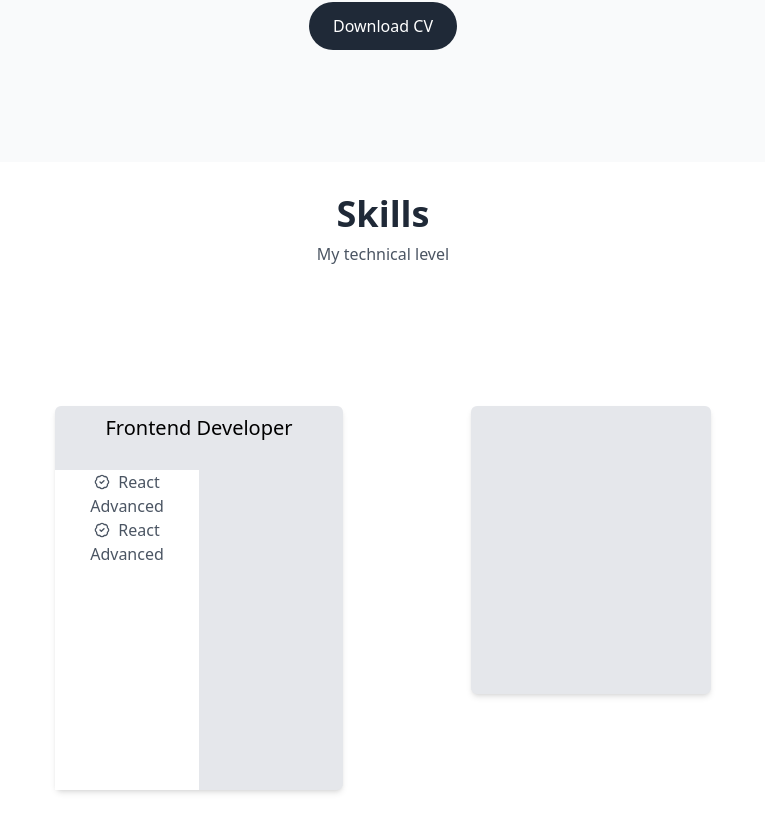
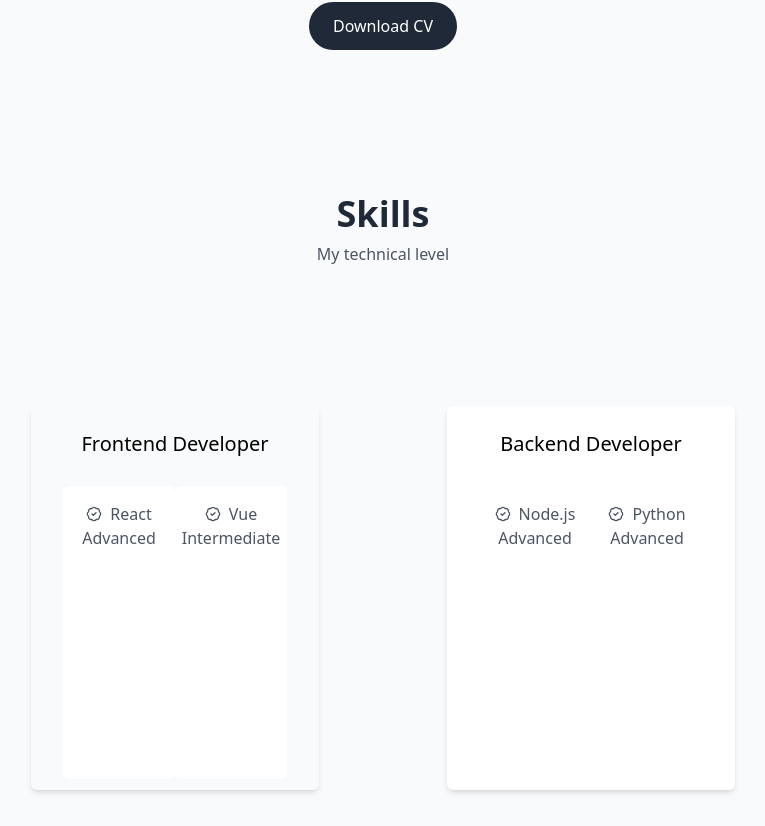
Before and after one commit to RouqX7/Portfolio-Website, a React (Vite) app: page / in a window 1280 px wide. Shown: the part 1494-2320 px from the top of the page, without its empty margins (273-1038 px from the left). Built offline with nearby package versions, Linux system fonts and the light colour scheme.

Commit message:
Services skills and about sections updated

```diff
--- a/src/App.jsx
+++ b/src/App.jsx
@@ -15,7 +15,7 @@ function App() {
   return (
     <div>
       <NavBar />
-      <div id="home" className="section h-screen flex flex-col items-center justify-center bg-gray-100">
+      <div id="home" className="section h-screen flex flex-col items-center justify-center bg-gray-50">
         <div className="flex flex-col md:flex-row items-center justify-center">
           <div className="md:order-2 md:ml-8">
             <HomeProfile />
@@ -33,7 +33,7 @@ function App() {
           </div>
         </div>
       </div>
-      <div id="skills" className="section h-screen flex items-center justify-center">
+      <div id="skills" className="section h-screen flex items-center justify-center bg-gray-50">
       <div className="max-w-screen-lg mx-auto p-4">
         <div className="md:order-2 md:ml-8">
         <Skills/>
@@ -47,7 +47,7 @@ function App() {
           </div>
         </div>
       </div>
-      <div id="portfolio" className="section h-screen flex items-center justify-center">
+      <div id="portfolio" className="section h-screen flex items-center justify-center bg-gray-50">
       <div className="md:order-2 md:ml-8">
         <Portfolio/>
           </div>
--- a/src/NavBar.jsx
+++ b/src/NavBar.jsx
@@ -2,10 +2,10 @@ import React from "react";
 
 function NavBar() {
   return (
-    <nav className="bg-white border-gray-200">
+    <nav className="bg-white sticky top-0 z-50 border-gray-200">
       <div className="max-w-screen-xl flex flex-wrap items-center justify-between mx-auto p-4">
         <a href="#home" className="flex items-center space-x-3 rtl:space-x-reverse">
-          <span className="absolute left-0 text-2xl font-semibold whitespace-nowrap text-gray-900">Farouq</span>
+          <span className="absolute left-0 text-2xl ml-16 font-poppins whitespace-nowrap text-gray-900">Farouq</span>
         </a>
         <button
           data-collapse-toggle="navbar-default"
--- /dev/null
+++ b/src/components/ServicesModal.jsx
@@ -0,0 +1,23 @@
+import React from 'react';
+import { IoCloseSharp } from "react-icons/io5";
+
+function ServicesModal({ title, summary, description, onClose }) {
+  return (
+    <div className='fixed inset-0 bg-black bg-opacity-30 backdrop-blur-sm flex justify-center items-center'>
+      <div className='relative bg-white rounded-lg shadow-md px-20 py-10 flex flex-col gap-5 items-center w-96'>
+        {/* Close button positioned above the white box */}
+        <button
+          onClick={onClose}
+          className='absolute -top-10 right-0 text-black'
+        >
+          <IoCloseSharp size={30} />
+        </button>
+        <div className='mt-10 text-center font-bold'>{title}</div>
+        <div className='text-gray-600'>{summary}</div>
+        <div className='text-gray-400'>{description}</div>
+      </div>
+    </div>
+  );
+}
+
+export default ServicesModal;
--- a/src/pages/Services.jsx
+++ b/src/pages/Services.jsx
@@ -1,29 +1,62 @@
-import React from 'react'
-import { FaReact } from 'react-icons/fa'
+import React, { useState } from 'react';
+import { FaReact } from 'react-icons/fa';
 import { MdOutlineWeb } from "react-icons/md";
+import { FaLongArrowAltRight } from "react-icons/fa";
+import ServicesModal from '../components/ServicesModal';
 
 function Services() {
+  const [showModal, setShowModal] = useState(false);
+  const [modalData, setModalData] = useState({ title: '', summary: '', description: '' });
+
+  const handleOpenModal = (title, summary, description) => {
+    setModalData({ title, summary, description });
+    setShowModal(true);
+  };
+
   return (
     <div className='min-h-screen flex flex-col p-8'>
       {/* Title Section */}
-      <h1 className='text-4xl font-bold text-gray-800  text-center'>Services</h1>
+      <h1 className='text-4xl font-bold text-gray-800 text-center'>Services</h1>
       <h2 className='text-md mt-2 text-gray-600 text-center'>What I offer</h2>
 
       {/* Container for Service Boxes */}
       <div className='flex-grow flex justify-center items-center'>
         <div className='flex flex-row space-x-14'>
+          {/* First Service Box */}
           <div className='bg-white h-64 w-48 rounded-md shadow-md'>
             <div className='flex flex-col p-4'>
               <MdOutlineWeb className='text-gray-500 text-3xl mt-24 ml-0' />
-              <p className='mt-4 text-left text-gray-800'>Web Design</p>
+              <p className='mt-4 text-left text-gray-800'>Full Stack Developer</p>
+              <div className='flex flex-row mt-2 h-auto w-auto'>
+                <button
+                  onClick={() => handleOpenModal('Full Stack Developer', 'Build full stack web applications', 'I offer expertise in both frontend and backend development.')}
+                  className='text-left text-gray-500'
+                >
+                  View more
+                </button>
+                <FaLongArrowAltRight className='mt-1 ml-1 text-gray-400 ' />
+              </div>
             </div>
           </div>
+
+          {/* Second Service Box */}
           <div className='bg-white h-64 w-48 rounded-md shadow-md'>
             <div className='flex flex-col p-4'>
-              <FaReact className='text-gray-500 text-3xl mt-24 ml-0' />
-              <p className='mt-4 text-left text-gray-800'>React Development</p>
+              <MdOutlineWeb className='text-gray-500 text-3xl mt-24 ml-0' />
+              <p className='mt-4 text-left text-gray-800'>Backend Developer</p>
+              <div className='flex flex-row mt-2 h-auto w-auto'>
+                <button
+                  onClick={() => handleOpenModal('Backend Developer', 'Build scalable server-side applications', 'I specialize in creating robust backend solutions.')}
+                  className='text-left text-gray-500'
+                >
+                  View more
+                </button>
+                <FaLongArrowAltRight className='mt-1 ml-1 text-gray-400 ' />
+              </div>
             </div>
           </div>
+
+          {/* Third Service Box */}
           <div className='bg-white h-64 w-48 rounded-md shadow-md'>
             <div className='flex flex-col p-4'>
               <FaReact className='text-gray-500 text-3xl mt-24 ml-0' />
@@ -32,8 +65,11 @@ function Services() {
           </div>
         </div>
       </div>
+
+      {/* Modal */}
+      {showModal && <ServicesModal onClose={() => setShowModal(false)} {...modalData} />}
     </div>
-  )
+  );
 }
 
-export default Services
+export default Services;
--- a/src/pages/about.jsx
+++ b/src/pages/about.jsx
@@ -21,7 +21,8 @@ function About() {
             <InfoCard icon="📁" title="Completed" description="40+ Projects Individual and College" />
             <InfoCard icon="🎧" title="Support" description="Online 24/7" />
           </div>
-          <div className=" w-full mt-8 p-4">
+          {/* The text box */}
+          <div className=" rounded-sm w-auto mt-8 p-4">
             <p className="text-gray-700">
               I am a Computer Systems graduate from the University of Limerick with a strong passion for developing innovative and efficient software solutions. With expertise in full-stack development, I have the skills to create dynamic and responsive websites from scratch. As a software engineer, I have successfully completed numerous projects, showcasing my ability to deliver high-quality and user-friendly applications. Let's collaborate and bring your ideas to life!
             </p>
--- a/src/pages/skills.jsx
+++ b/src/pages/skills.jsx
@@ -5,36 +5,69 @@ function Skills() {
   return (
     <div className="min-h-screen flex flex-col p-8">
       {/* Title Section */}
-      <h1 className="text-4xl font-bold text-gray-800  text-center">Skills</h1>
-      <h2 className="text-md mt-2 text-gray-600 text-center">
-        My technical level
-      </h2>
+      <h1 className="text-4xl font-bold text-gray-800 text-center">Skills</h1>
+      <h2 className="text-md mt-2 text-gray-600 text-center">My technical level</h2>
 
+      {/* Main Content */}
       <div className="flex-grow flex justify-center items-center">
         <div className="flex flex-row space-x-32">
-          <div className="bg-gray-200 h-96 w-72 rounded-md shadow-md">
+          {/* First Skill Box */}
+          <div className=" h-96 w-72 rounded-md shadow-md p-4">
             <div className="text-center text-xl mt-2">Frontend Developer</div>
-            <div className="h-5/6 mt-7  w-1/2 bg-white ">
-              <div className="w-full  h-auto text-gray-600 text-center flex flex-col items-center font font-medium ">
+
+            <div className="h-5/6 mt-7 w-full flex justify-between px-4">
+              {/* First White Box */}
+              <div className="w-1/2 bg-white rounded-md p-4">
+                <div className="w-full h-auto text-gray-600 text-center flex flex-col items-center font-medium">
                   <div className="flex items-center">
                     <LuBadgeCheck className="mr-2" />
                     <p>React</p>
                   </div>
                   <p>Advanced</p>
                 </div>
+              </div>
 
-              <div className="w-full  h-auto text-gray-600 text-center flex flex-col items-center font font-medium ">
+              {/* Second White Box */}
+              <div className="w-1/2 bg-white rounded-md p-4">
+                <div className="w-full h-auto text-gray-600 text-center flex flex-col items-center font-medium">
                   <div className="flex items-center">
                     <LuBadgeCheck className="mr-2" />
-                  <p>React</p>
+                    <p>Vue</p>
+                  </div>
+                  <p>Intermediate</p>
+                </div>
+              </div>
+            </div>
+          </div>
+
+          {/* Second Skill Box */}
+          <div className="bg-white h-96 w-72 rounded-md shadow-md p-4">
+            <div className="text-center text-xl mt-2">Backend Developer</div>
+
+            <div className="h-5/6 mt-7 w-full flex justify-between px-4">
+              {/* First White Box */}
+              <div className="w-1/2 bg-white rounded-md p-4">
+                <div className="w-full h-auto text-gray-600 text-center flex flex-col items-center font-medium">
+                  <div className="flex items-center">
+                    <LuBadgeCheck className="mr-2" />
+                    <p>Node.js</p>
                   </div>
                   <p>Advanced</p>
                 </div>
+              </div>
 
-
+              {/* Second White Box */}
+              <div className="w-1/2 bg-white rounded-md p-4">
+                <div className="w-full h-auto text-gray-600 text-center flex flex-col items-center font-medium">
+                  <div className="flex items-center">
+                    <LuBadgeCheck className="mr-2" />
+                    <p>Python</p>
+                  </div>
+                  <p>Advanced</p>
                 </div>
               </div>
-          <div className="bg-gray-200 h-72 w-60 rounded-md shadow-md"></div>
+            </div>
+          </div>
         </div>
       </div>
     </div>
```
Lines whose indentation alone changed are shown as unchanged.
